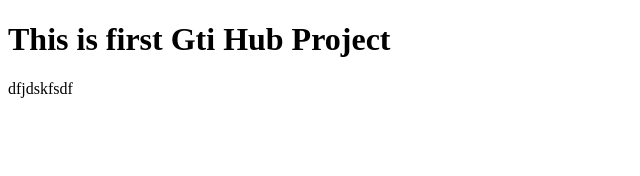
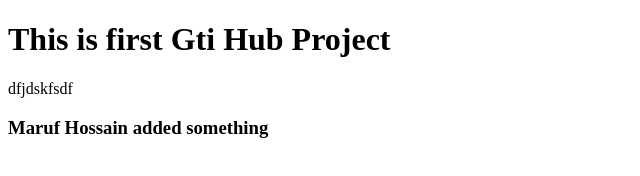
Before and after one commit to Marufwp/first_deploy_project, a plain HTML site: page index.html in a window 1280 px wide. Shown: the whole page, without its empty margins (0-640 px from the left). Drawn offline with Linux system fonts and the light colour scheme.

Commit message:
Update index.html

```diff
--- a/index.html
+++ b/index.html
@@ -8,6 +8,7 @@
 <body>
       <h1>This is first Gti Hub Project</h1>
       <p>dfjdskfsdf</p>
+      <h3>Maruf Hossain added something</h3>
 
 </body>
 </html>
```
